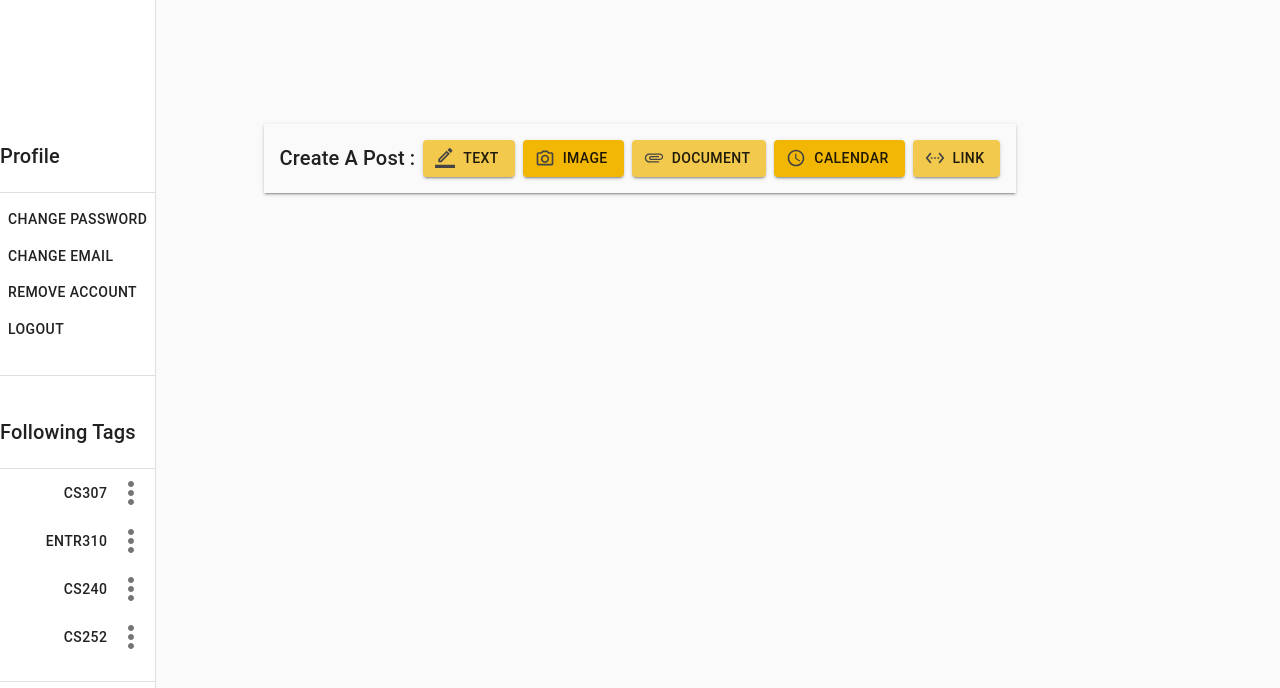
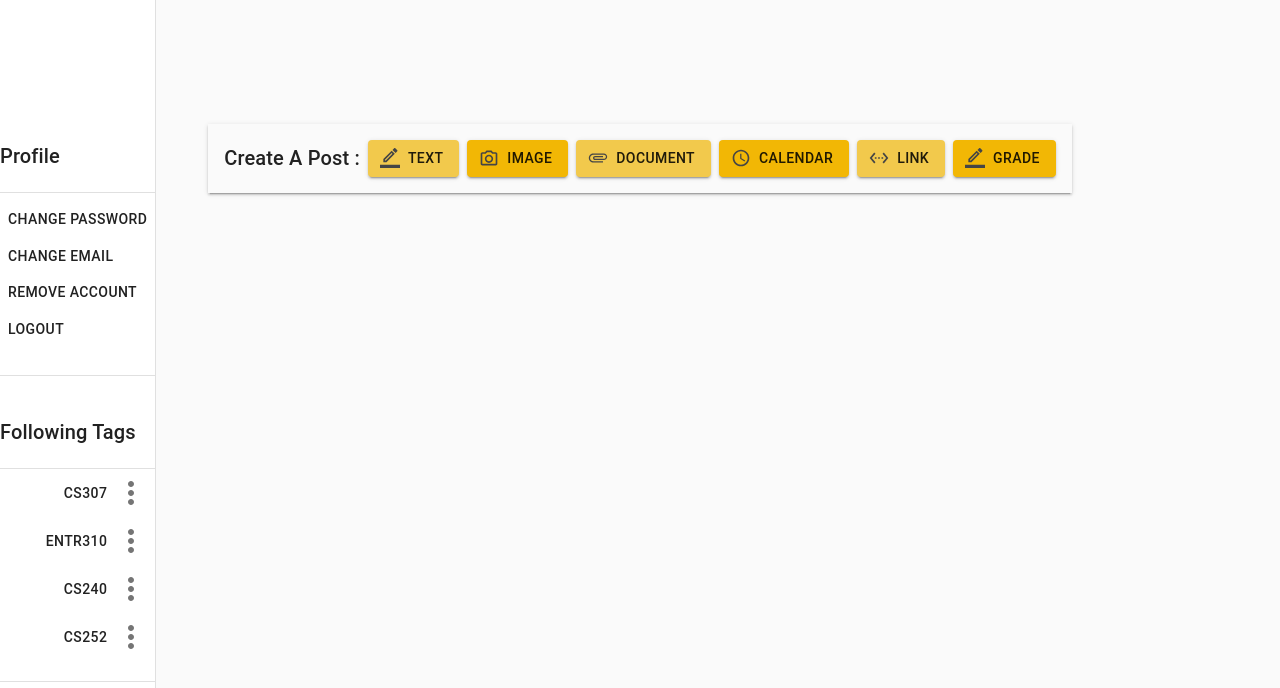
Before and after one commit to chandiran-dmc/universitydiscourse, a React (Create React App) app: page /mp in a window 1280 px wide. Shown: the top 688 px of the page. Built offline with nearby package versions, Linux system fonts and the light colour scheme; no server answers.

Commit message:
Added input grade to actionbar

```diff
--- a/src/components/MainFeedPage/ActionBar.js
+++ b/src/components/MainFeedPage/ActionBar.js
@@ -18,6 +18,7 @@ import ImageIcon from '../../customeIcons/imageIcon';
 import DocIcon from '../../customeIcons/docIcon';
 import LinkIcon from '../../customeIcons/linkIcon';
 import TextIcon from '../../customeIcons/textIcon';
+import GradeIcon from '../../customeIcons/gradeIcon';
 import { Button, Box, ThemeProvider, Grid, Typography } from '@material-ui/core';
 
 export default class ActionBar extends Component {
@@ -118,6 +119,16 @@ export default class ActionBar extends Component {
                                 LINK
                             </Button>
                         </Grid>
+                        <Grid item >
+                            <Button
+                                color="primary"
+                                variant="contained"
+                                startIcon={<GradeIcon />}
+                                type="button"
+                                onClick={() => {this.handleCreatePost("grade")}} >
+                                GRADE
+                            </Button>
+                        </Grid>
                     </Grid>
                 </Box>
             </ThemeProvider>
--- /dev/null
+++ b/src/customeIcons/gradeIcon.js
@@ -0,0 +1,10 @@
+import React from 'react';
+import SvgIcon from '@material-ui/core/SvgIcon';
+
+export default function () {
+    return (
+        <SvgIcon width="24" height="24" viewBox="0 0 24 24" fill="none" xmlns="http://www.w3.org/2000/svg">
+            <path fillRule="evenodd" clipRule="evenodd" d="M20.71 4.04207C21.1 3.65211 21.1 3.02217 20.71 2.63221L18.37 0.292455C18.1832 0.105222 17.9295 0 17.665 0C17.4005 0 17.1468 0.105222 16.96 0.292455L15 2.25225L18.75 6.00186L20.71 4.04207ZM4 13.2511L14 3.25215L17.75 7.00176L7.75 17.0007H4V13.2511ZM6 15.0009H6.92L14.92 7.00176L14 6.08186L6 14.081V15.0009ZM24 20.0004H0V24H24V20.0004Z" fill="#454545"/>
+        </SvgIcon>
+    );
+}
--- a/src/customeIcons/linkIcon.js
+++ b/src/customeIcons/linkIcon.js
@@ -1,5 +1,5 @@
 import React from 'react';
-import SvgIcon from '@material-ui/core/SvgIcon'
+import SvgIcon from '@material-ui/core/SvgIcon';
 
 export default function () {
     return (
```
